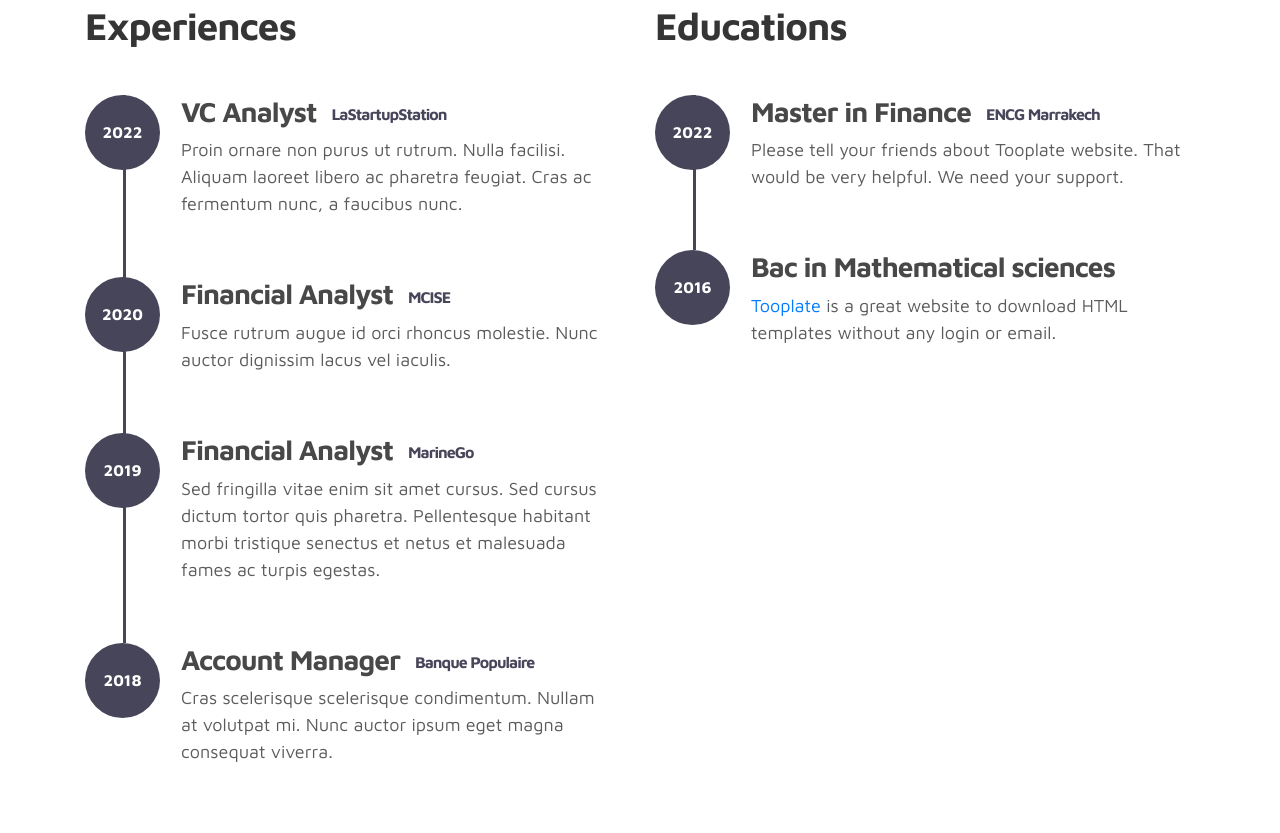
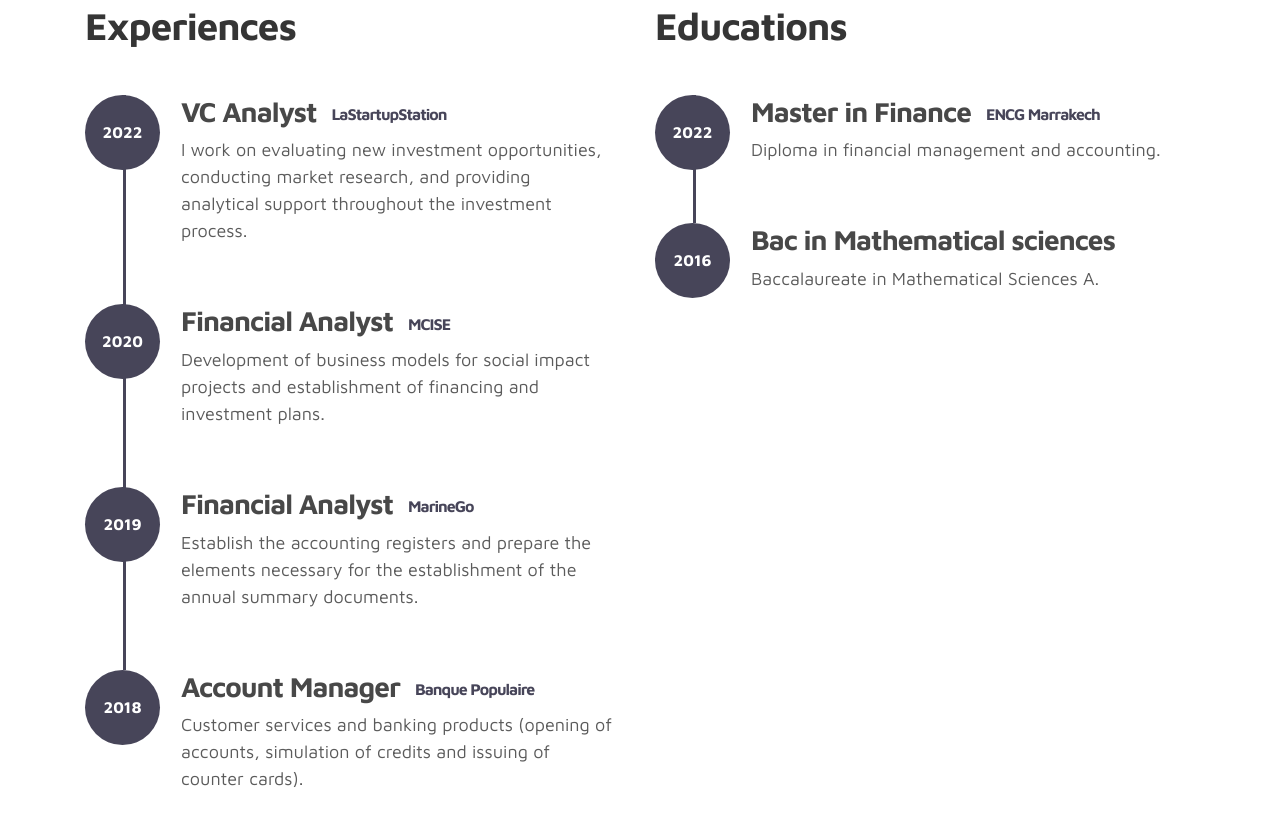
Before and after one commit to MounaimEljirari/yasmine, a plain HTML site: page index.html in a window 1280 px wide. Shown: the part 1586-2419 px from the top of the page. Drawn offline with Linux system fonts and the light colour scheme.

Commit message:
Update index.html

```diff
--- a/index.html
+++ b/index.html
@@ -76,7 +76,7 @@ https://www.tooplate.com/view/2115-marvel
                     <div class="about-text">
                         <small class="small-text">Welcome to <span class="mobile-block">my portfolio website!</span></small>
                         <h1 class="animated animated-text">
-                            <span class="mr-2">Hey folks, I'm</span>
+                            <span class="mr-2">Hello there, I'm</span>
                                 <div class="animated-info">
                                     <span class="animated-item">VC Analyst</span>
                                     <span class="animated-item">M&A Specialist</span>
@@ -84,10 +84,10 @@ https://www.tooplate.com/view/2115-marvel
                                 </div>
                         </h1>
 
-                        <p>Proven Venture Capital Analyst skilled at sourcing rare new oppotunities, alongside holding a comprehensive network of industry contact, business angels and financial experts.</p>
+                        <p>Venture Capital Analyst skilled at sourcing rare new oppotunities, alongside holding a comprehensive network of industry contact, business angels and financial experts.</p>
 
                         <div class="custom-btn-group mt-4">
-                          <a href="#" class="btn mr-lg-2 custom-btn"><i class='uil uil-file-alt'></i> Download Resume</a>
+                          <a href="/CV.pdf" class="btn mr-lg-2 custom-btn"><i class='uil uil-file-alt'></i> Download Resume</a>
                           <a href="https://www.linkedin.com/in/yasmine-el-gadiri-4bb5161ab/" class="btn custom-btn custom-btn-bg custom-btn-link"><iconify-icon inline icon="uil:linkedin"></iconify-icon> LinkedIn</a>
                         </div>
                     </div>
@@ -154,7 +154,7 @@ https://www.tooplate.com/view/2115-marvel
                              </div>
                              <div class="timeline-info">
                                   <h3><span>VC Analyst</span><small>LaStartupStation</small></h3>
-                                  <p>Proin ornare non purus ut rutrum. Nulla facilisi. Aliquam laoreet libero ac pharetra feugiat. Cras ac fermentum nunc, a faucibus nunc.</p>
+                                  <p>I work on evaluating new investment opportunities, conducting market research, and providing analytical support throughout the investment process.</p>
                              </div>
                         </div>
 
@@ -164,7 +164,7 @@ https://www.tooplate.com/view/2115-marvel
                             </div>
                             <div class="timeline-info">
                                 <h3><span>Financial Analyst</span><small>MCISE</small></h3>
-                                <p>Fusce rutrum augue id orci rhoncus molestie. Nunc auctor dignissim lacus vel iaculis.</p>
+                                <p>Development of business models for social impact projects and establishment of financing and investment plans.</p>
                             </div>
                         </div>
 
@@ -174,7 +174,7 @@ https://www.tooplate.com/view/2115-marvel
                             </div>
                             <div class="timeline-info">
                                 <h3><span>Financial Analyst</span><small>MarineGo</small></h3>
-                                <p>Sed fringilla vitae enim sit amet cursus. Sed cursus dictum tortor quis pharetra. Pellentesque habitant morbi tristique senectus et netus et malesuada fames ac turpis egestas.</p>
+                                <p>Establish the accounting registers and prepare the elements necessary for the establishment of the annual summary documents.</p>
                             </div>
                         </div>
 
@@ -184,7 +184,7 @@ https://www.tooplate.com/view/2115-marvel
                             </div>
                             <div class="timeline-info">
                                 <h3><span>Account Manager<small>Banque Populaire</small></h3>
-                                <p>Cras scelerisque scelerisque condimentum. Nullam at volutpat mi. Nunc auctor ipsum eget magna consequat viverra.</p>
+                                <p>Customer services and banking products (opening of accounts, simulation of credits and issuing of counter cards).</p>
                             </div>
                         </div>
 
@@ -201,7 +201,7 @@ https://www.tooplate.com/view/2115-marvel
                              </div>
                              <div class="timeline-info">
                                   <h3><span>Master in Finance</span><small>ENCG Marrakech</small></h3>
-                                  <p>Please tell your friends about Tooplate website. That would be very helpful. We need your support.</p>
+                                  <p>Diploma in financial management and accounting.</p>
                              </div>
                         </div>
 
@@ -211,7 +211,7 @@ https://www.tooplate.com/view/2115-marvel
                             </div>
                             <div class="timeline-info">
                                 <h3><span>Bac in Mathematical sciences</span></h3>
-                                <p><a rel="nofollow" href="https://www.facebook.com/tooplate">Tooplate</a> is a great website to download HTML templates without any login or email.</p>
+                                <p>Baccalaureate in Mathematical Sciences A.</p>
                             </div>
                         </div>
 
```
